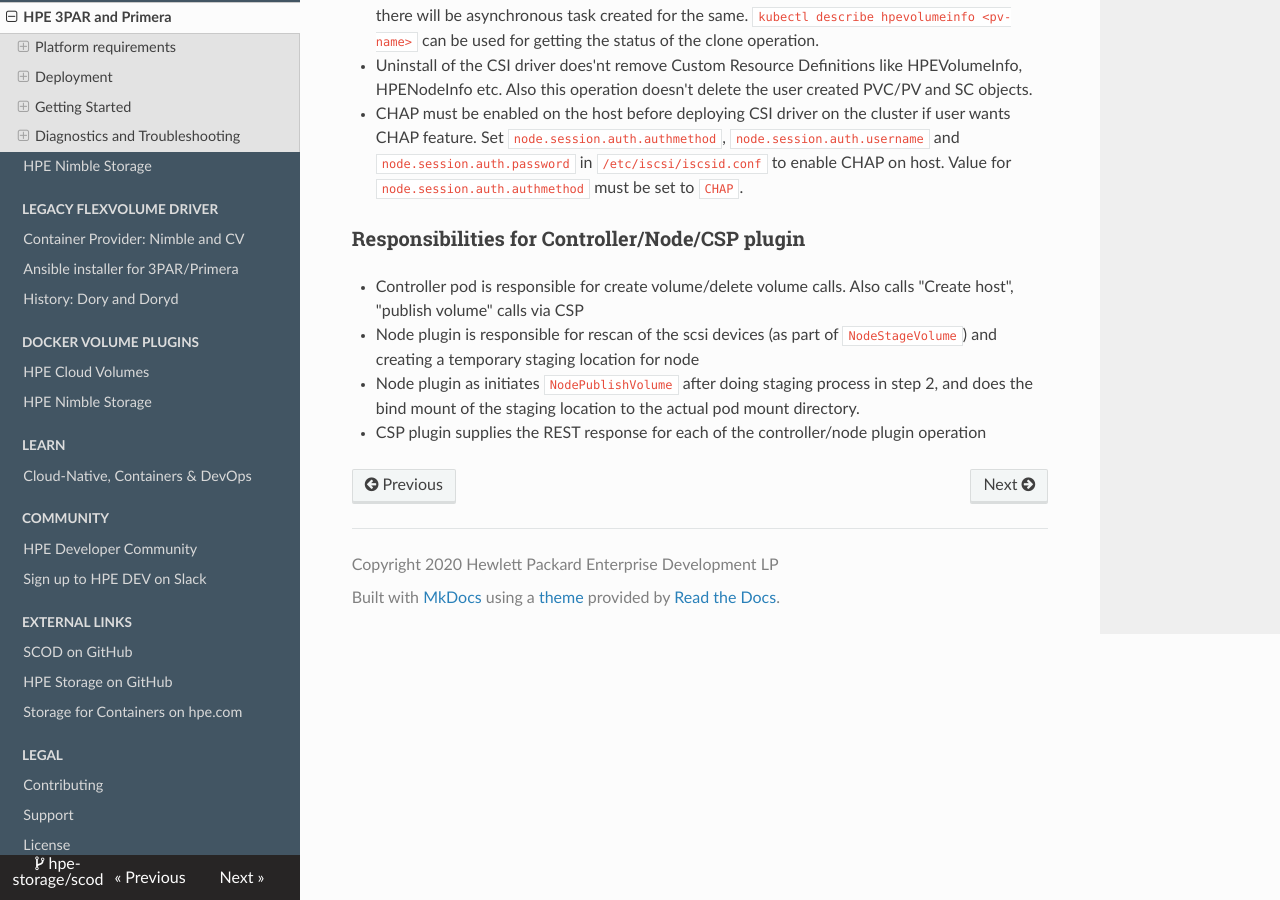
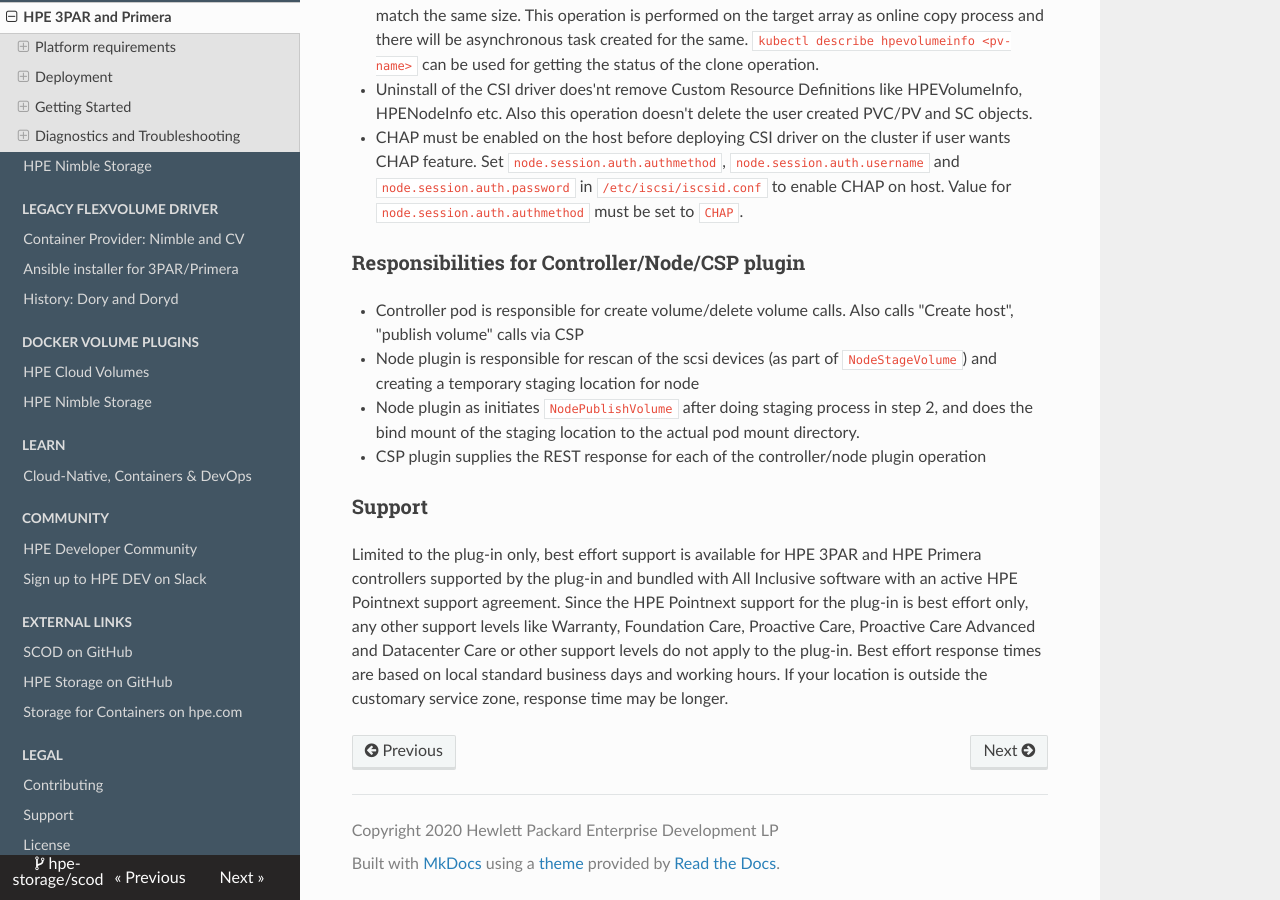
Before and after one commit to hpe-storage/scod, an MkDocs documentation site: the page built from docs/container_storage_provider/hpe_3par_primera/index.md, in a window 1280 px wide and 900 px high, scrolled down 13940 px. Built offline with MkDocs 1.6.1, drawn with Linux system fonts in a browser that asks for light colours; nearby versions of some CDN libraries.

Commit message:
Updated supported statement
Signed-off-by: Sneha Rai <sneha_srai@yahoo.co.in>

```diff
--- a/docs/container_storage_provider/hpe_3par_primera/index.md
+++ b/docs/container_storage_provider/hpe_3par_primera/index.md
@@ -671,3 +671,6 @@
 * Node plugin is responsible for rescan of the scsi devices (as part of `NodeStageVolume`) and creating a temporary staging location for node
 * Node plugin as initiates `NodePublishVolume` after doing staging process in step 2, and does the bind mount of the staging location to the actual pod mount directory.
 * CSP plugin supplies the REST response for each of the controller/node plugin operation
+
+### Support
+Limited to the plug-in only, best effort support is available for HPE 3PAR and HPE Primera controllers supported by the plug-in and bundled with All Inclusive software with an active HPE Pointnext support agreement. Since the HPE Pointnext support for the plug-in is best effort only, any other support levels like Warranty, Foundation Care, Proactive Care, Proactive Care Advanced and Datacenter Care or other support levels do not apply to the plug-in. Best effort response times are based on local standard business days and working hours. If your location is outside the customary service zone, response time may be longer.
```
Also changed, not shown: docs/csi_driver/deployment.md (+2 -2 lines), docs/csi_driver/diagnostics.md (+1 -1 lines), docs/csi_driver/index.md (+1 -1 lines).
